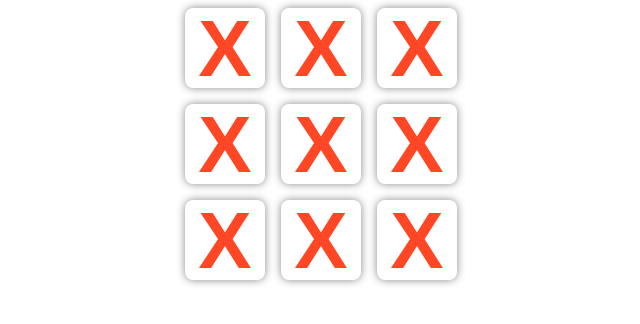
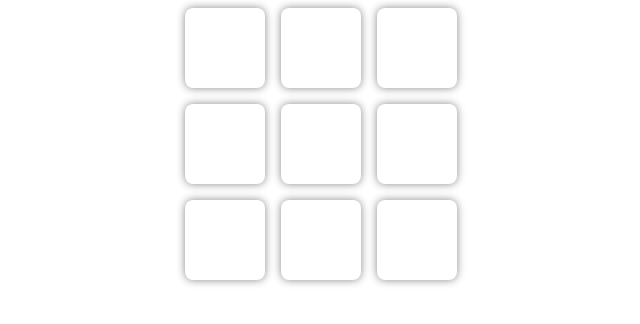
Before and after one commit to Mikasha0/TikTakToe-Updated, a React (Create React App) app in the folder tiktactoe/: page / in a window 1280 px wide. Shown: the top 324 px of the page, without its empty margins (319-959 px from the left). Built offline with nearby package versions, Linux system fonts and the light colour scheme.

Commit message:
adding checkwinner functionality to the game

```diff
--- a/tiktactoe/src/App.js
+++ b/tiktactoe/src/App.js
@@ -1,11 +1,46 @@
 import Board from "./Component/Board";
+import React, { useState } from "react";
 
 function App() {
-  const board = ["X", "X", "X", "X", "X", "X", "X", "X", "X"];
+  const [board, setBoard] = useState(Array(9).fill(null));
+  const [xPlaying, setXPlaying] = useState(true);
+  const WIN_CONDITIONS = [
+    [0, 1, 2],
+    [3, 4, 5],
+    [6, 7, 8],
+    [0, 3, 6],
+    [1, 4, 7],
+    [2, 5, 8],
+    [0, 4, 8],
+    [2, 4, 6],
+  ];
+
+  const handleBoxClick = (boxIdx) => {
+    const updateBoard = board.map((value, idx) => {
+      if (idx === boxIdx) {
+        return xPlaying === true ? "X" : "O";
+      } else {
+        return value;
+      }
+    });
+    checkWinner(updateBoard);
+    setBoard(updateBoard);
+    setXPlaying(!xPlaying);
+  };
+
+  const checkWinner = (board) => {
+    for (let i = 0; i < WIN_CONDITIONS.length; i++) {
+      const [x, y, z] = WIN_CONDITIONS[i];
+      if (board[x] && board[x] === board[y] && board[z]) {
+        console.log(board[x]);
+        return board[x];
+      }
+    }
+  };
 
   return (
     <div className="App">
-      <Board board={board} onClick={null} />
+      <Board board={board} onClick={handleBoxClick} />
     </div>
   );
 }
```
